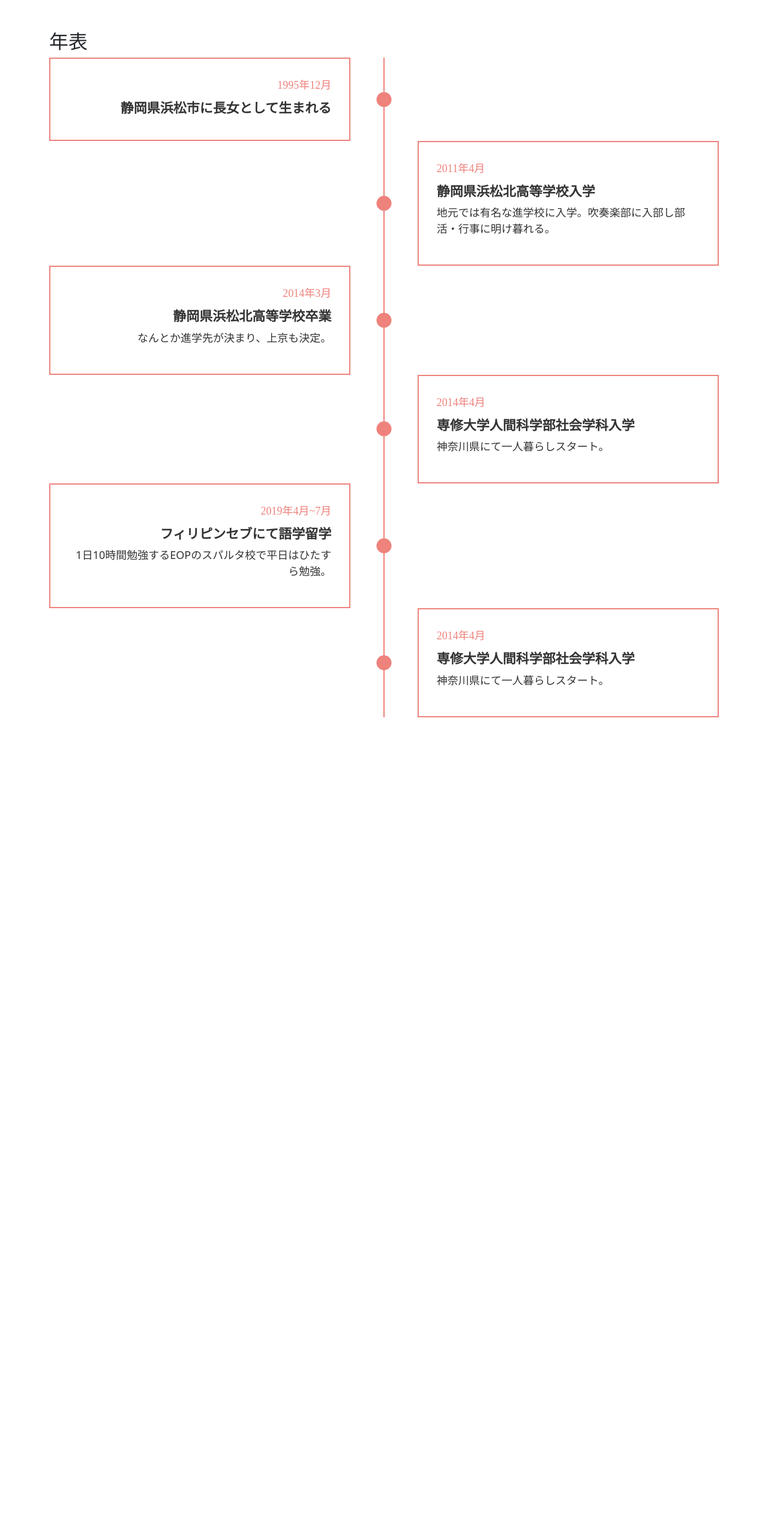
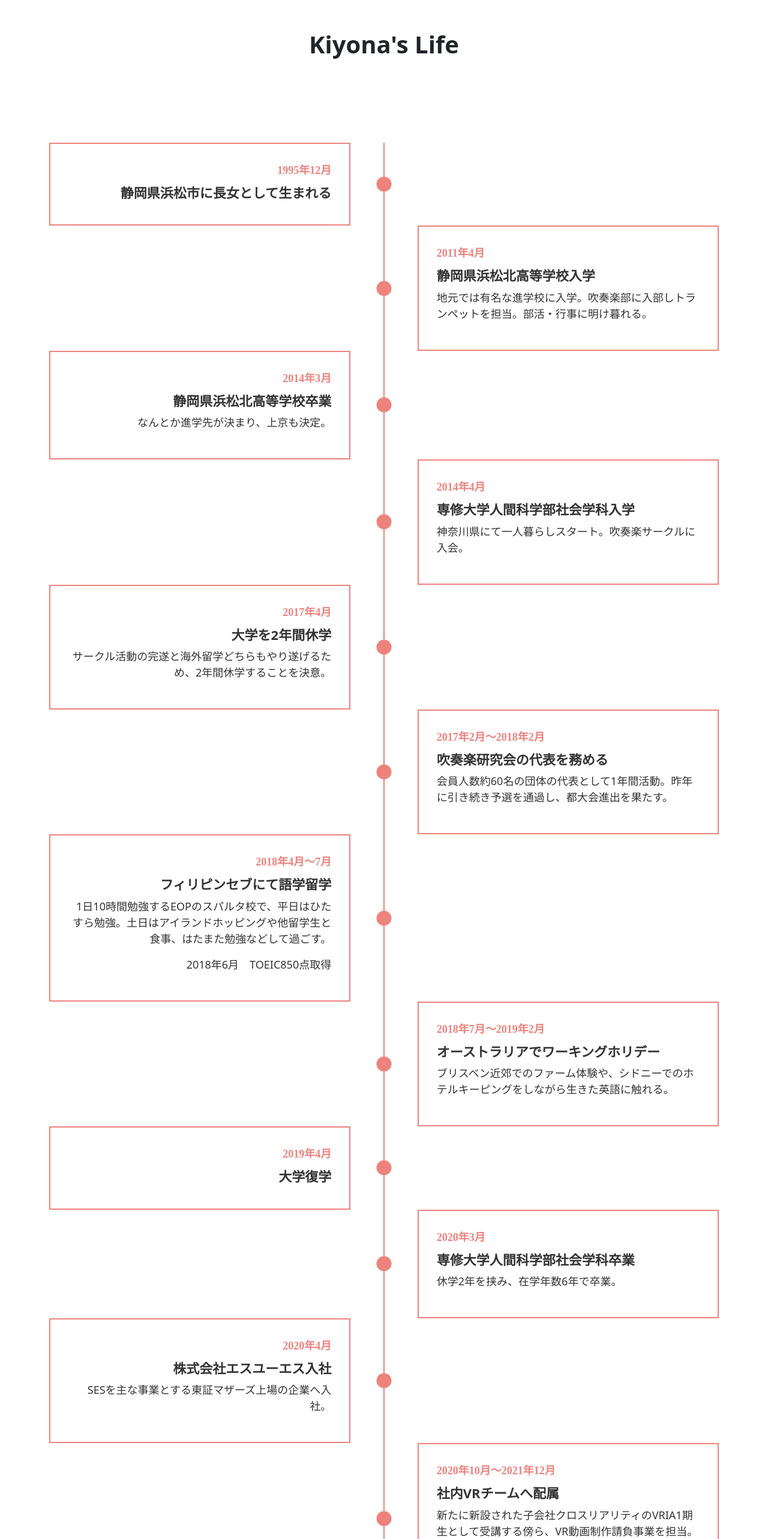
Before and after one commit to kiyomaron/portfolio, a React (Create React App) app: page /profile in a window 1280 px wide. Shown: the part 140-2706 px from the top of the page at 60% size. Before the commit the page ends 1336 px from the top, so only its background shows below. Built offline with nearby package versions, Linux system fonts and the light colour scheme.

Commit message:
Add timeline contents

```diff
--- a/src/App.css
+++ b/src/App.css
@@ -2,6 +2,19 @@
   width: 100%;
   height: 100vh;
   font-size: 18px;
+}
+
+/* Common */
+.section-title {
+  padding-bottom: 100px;
+}
+
+.section-title h2 {
+	font-size: 40px;
+	position: relative;
+	padding-bottom: 20px;
+	margin-bottom: 20px;
+	font-weight: 600;
 }
 
 /* header */
@@ -122,7 +135,7 @@ ul.timeline-list li:before {
 }
 .timeline-content span {
   font-size: 18px;
-	font-weight: 500;
+	font-weight: 600;
 	font-family: poppins;
 	color: #ee827c;
 }
--- a/src/components/ProfilePage.jsx
+++ b/src/components/ProfilePage.jsx
@@ -2,9 +2,12 @@ import React from 'react';
 
 const ProfilePage = () => {
   return (
-    <section className='pt-100 pd-100'>
+    <section className='pt-100 pb-100'>
         <div className='container timeline'>
-            <h2>年表</h2>
+            <div className='section-title'>
+                <h2 className='text-center'>Kiyona's Life</h2>
+            </div>
+
             <div className='row'>
                 <div>
                     <ul className='timeline-list'>
@@ -19,7 +22,7 @@ const ProfilePage = () => {
                             <div className='timeline-content'>
                                 <span>2011年4月</span>
                                 <h3>静岡県浜松北高等学校入学</h3>
-                                <p>地元では有名な進学校に入学。吹奏楽部に入部し部活・行事に明け暮れる。</p>
+                                <p>地元では有名な進学校に入学。吹奏楽部に入部しトランペットを担当。部活・行事に明け暮れる。</p>
                             </div>
                         </li>
 
@@ -35,25 +38,84 @@ const ProfilePage = () => {
                             <div className='timeline-content'>
                                 <span>2014年4月</span>
                                 <h3>専修大学人間科学部社会学科入学</h3>
-                                <p>神奈川県にて一人暮らしスタート。</p>
+                                <p>神奈川県にて一人暮らしスタート。吹奏楽サークルに入会。</p>
                             </div>
                         </li>
 
                         <li>
                             <div className='timeline-content'>
-                                <span>2019年4月~7月</span>
-                                <h3>フィリピンセブにて語学留学</h3>
-                                <p>1日10時間勉強するEOPのスパルタ校で平日はひたすら勉強。</p>
+                                <span>2017年4月</span>
+                                <h3>大学を2年間休学</h3>
+                                <p>サークル活動の完遂と海外留学どちらもやり遂げるため、2年間休学することを決意。</p>
                             </div>
                         </li>
 
                         <li>
                             <div className='timeline-content'>
-                                <span>2014年4月</span>
-                                <h3>専修大学人間科学部社会学科入学</h3>
-                                <p>神奈川県にて一人暮らしスタート。</p>
+                                <span>2017年2月〜2018年2月</span>
+                                <h3>吹奏楽研究会の代表を務める</h3>
+                                <p>会員人数約60名の団体の代表として1年間活動。昨年に引き続き予選を通過し、都大会進出を果たす。</p>
                             </div>
                         </li>
+
+                        <li>
+                            <div className='timeline-content'>
+                                <span>2018年4月〜7月</span>
+                                <h3>フィリピンセブにて語学留学</h3>
+                                <p>1日10時間勉強するEOPのスパルタ校で、平日はひたすら勉強。土日はアイランドホッピングや他留学生と食事、はたまた勉強などして過ごす。</p>
+                                <p>2018年6月　TOEIC850点取得</p>
+                            </div>
+                        </li>
+
+                        <li>
+                            <div className='timeline-content'>
+                                <span>2018年7月〜2019年2月</span>
+                                <h3>オーストラリアでワーキングホリデー</h3>
+                                <p>ブリスベン近郊でのファーム体験や、シドニーでのホテルキーピングをしながら生きた英語に触れる。</p>
+                            </div>
+                        </li>
+
+                        <li>
+                            <div className='timeline-content'>
+                                <span>2019年4月</span>
+                                <h3>大学復学</h3>
+                            </div>
+                        </li>
+
+                        <li>
+                            <div className='timeline-content'>
+                                <span>2020年3月</span>
+                                <h3>専修大学人間科学部社会学科卒業</h3>
+                                <p>休学2年を挟み、在学年数6年で卒業。</p>
+                            </div>
+                        </li>
+
+                        <li>
+                            <div className='timeline-content'>
+                                <span>2020年4月</span>
+                                <h3>株式会社エスユーエス入社</h3>
+                                <p>SESを主な事業とする東証マザーズ上場の企業へ入社。</p>
+                            </div>
+                        </li>
+
+                        <li>
+                            <div className='timeline-content'>
+                                <span>2020年10月〜2021年12月</span>
+                                <h3>社内VRチームへ配属</h3>
+                                <p>新たに新設された子会社クロスリアリティのVRIA1期生として受講する傍ら、VR動画制作請負事業を担当。</p>
+                                <p>2021年6月　基本情報技術者取得</p>
+                            </div>
+                        </li>
+
+                        <li>
+                            <div className='timeline-content'>
+                                <span>2022年1月〜</span>
+                                <h3>某自動車会社のIoT関連チームへ派遣</h3>
+                                <p>SaaSを使用した社内用カスタマイズ開発をおこなう。主にJavaScriptとSQLを使用し、機器から取得した情報をSaaSの機能を利用してグラフ化。</p>
+
+                            </div>
+                        </li>
+
                     </ul>
                 </div>
             </div>
```
